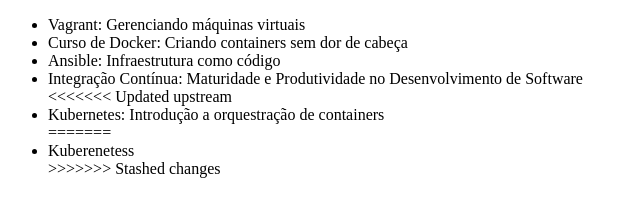
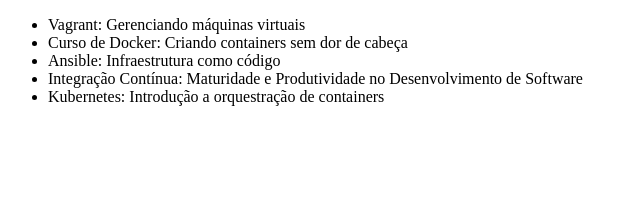
Before and after one commit to Andressa26/curso-git2, a plain HTML site: page index.html in a window 1280 px wide. Shown: the whole page, without its empty margins (0-640 px from the left). Drawn offline with Linux system fonts and the light colour scheme.

Commit message:
Alteração no curso de Kubernetes

```diff
--- a/index.html
+++ b/index.html
@@ -10,11 +10,7 @@
         <li>Curso de Docker: Criando containers sem dor de cabeça</li>
         <li>Ansible: Infraestrutura como código</li>
         <li>Integração Contínua: Maturidade e Produtividade no Desenvolvimento de Software</li>
-<<<<<<< Updated upstream
 	<li>Kubernetes: Introdução a orquestração de containers</li>
-=======
-	<li>Kuberenetess</li>
->>>>>>> Stashed changes
     </ul>
 </body>
 </html>
```
